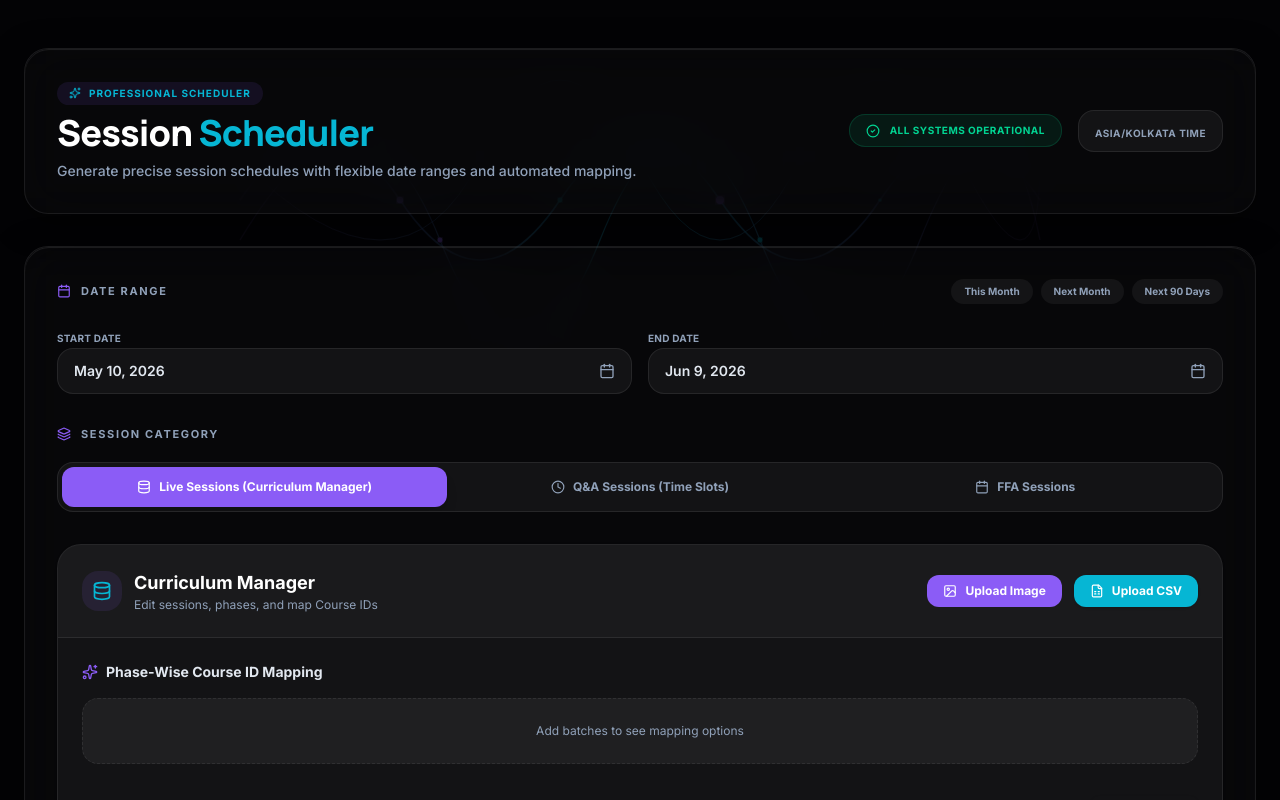
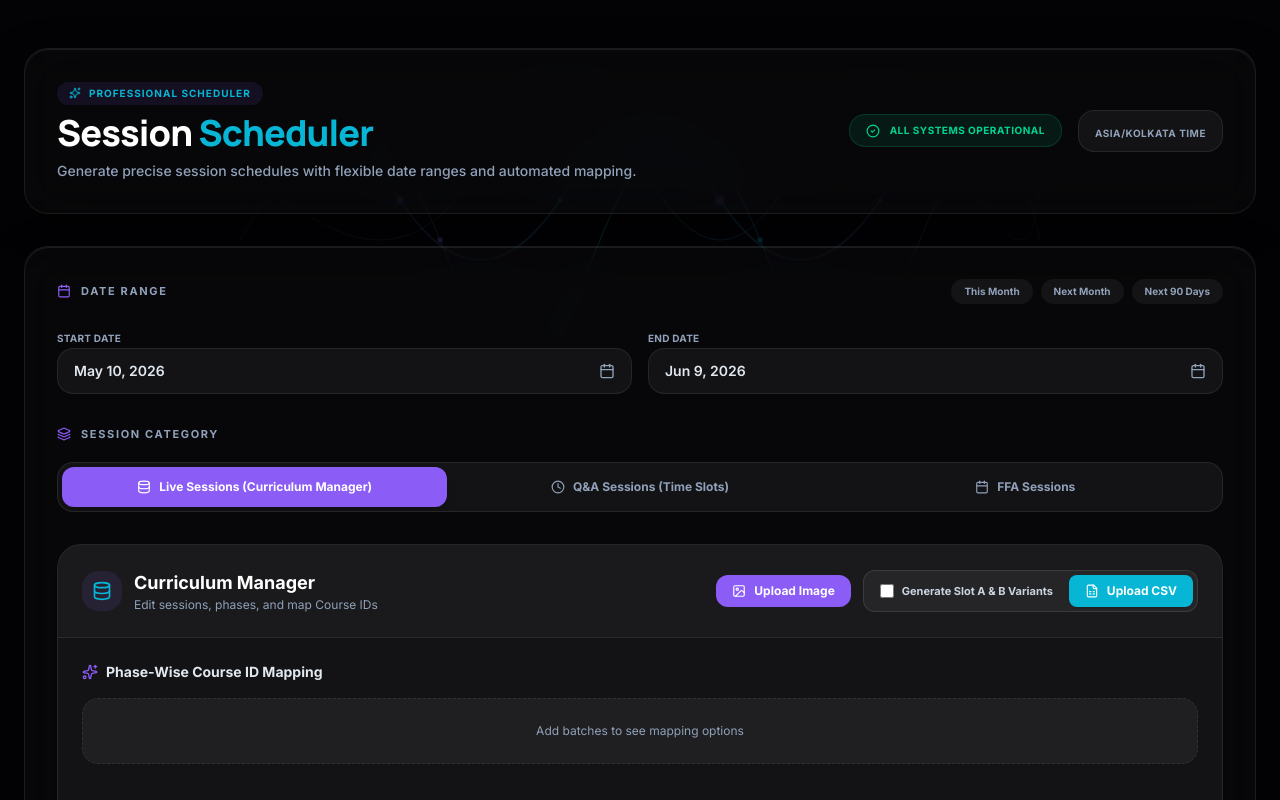
Before and after one commit to siddharthabardhanost-rgb/Bulk-Sessions, a React (Vite) app: page / in a window 1280 px wide. Shown: the top 800 px of the page. Built offline with nearby package versions, Linux system fonts and the light colour scheme.

Commit message:
feat: add support for generating multi-slot sessions
Introduce a toggle to split sessions into Slot A and Slot B during CSV processing and update logic to handle multi-slot day validation.

```diff
--- a/src/App.tsx
+++ b/src/App.tsx
@@ -1121,6 +1121,8 @@ export default function App() {
     }
   };
 
+  const [generateMultiSlots, setGenerateMultiSlots] = useState(false);
+
   const handleCSVUpload = async (e: React.ChangeEvent<HTMLInputElement>) => {
     const file = e.target.files?.[0];
     if (!file) return;
@@ -1163,10 +1165,22 @@ export default function App() {
                 };
                 phases.push(currentPhase);
               }
+              const baseTitle = colA.trim();
+              if (generateMultiSlots) {
                 currentPhase.sessions.push({
                   id: `s_${sessionCounter++}`,
-                title: colA.trim()
+                  title: `${baseTitle} (Slot A)`
                 });
+                currentPhase.sessions.push({
+                  id: `s_${sessionCounter++}`,
+                  title: `${baseTitle} (Slot B)`
+                });
+              } else {
+                currentPhase.sessions.push({
+                  id: `s_${sessionCounter++}`,
+                  title: baseTitle
+                });
+              }
             }
           });
 
@@ -2099,6 +2113,17 @@ export default function App() {
             isValidDay = false;
           }
 
+          if (isValidDay && requiresSpecificDays) {
+            const logicalDayOrder = [1, 2, 3, 4, 5, 6, 0]; // Mon to Sun
+            const sortedDays = [...phase.daysOfWeek!].sort((a, b) => logicalDayOrder.indexOf(a) - logicalDayOrder.indexOf(b));
+
+            if (item.name.includes('(Slot A)') && sortedDays.length > 0) {
+              if (dayOfWeek !== sortedDays[0]) isValidDay = false;
+            } else if (item.name.includes('(Slot B)') && sortedDays.length > 1) {
+              if (dayOfWeek !== sortedDays[1]) isValidDay = false;
+            }
+          }
+
           if (isValidDay) {
             foundDay = true;
 
@@ -2590,7 +2615,17 @@ export default function App() {
                       />
                     </label>
 
-                    <label className="flex items-center gap-2 px-4 py-2 bg-brand-accent-teal hover:bg-brand-accent-teal/80 cursor-pointer text-white rounded-xl text-xs font-bold transition-colors shadow-sm">
+                    <div className="flex items-center gap-4 bg-white/5 pl-4 pr-1 py-1 rounded-xl border border-white/10">
+                      <label className="flex items-center gap-2 text-[11px] font-bold text-slate-300 cursor-pointer hover:text-white transition-colors">
+                        <input
+                          type="checkbox"
+                          checked={generateMultiSlots}
+                          onChange={(e) => setGenerateMultiSlots(e.target.checked)}
+                          className="w-3.5 h-3.5 rounded text-brand-accent-teal border-white/20 focus:ring-brand-accent-teal/50 bg-white/5"
+                        />
+                        Generate Slot A & B Variants
+                      </label>
+                      <label className="flex items-center gap-2 px-4 py-2 bg-brand-accent-teal hover:bg-brand-accent-teal/80 cursor-pointer text-white rounded-lg text-xs font-bold transition-colors shadow-sm">
                         <FileSpreadsheet size={14} />
                         <span>Upload CSV</span>
                         <input
@@ -2600,6 +2635,7 @@ export default function App() {
                           onChange={handleCSVUpload}
                         />
                       </label>
+                    </div>
                   </div>
                 </div>
 
```
Lines whose indentation alone changed are shown as unchanged.
